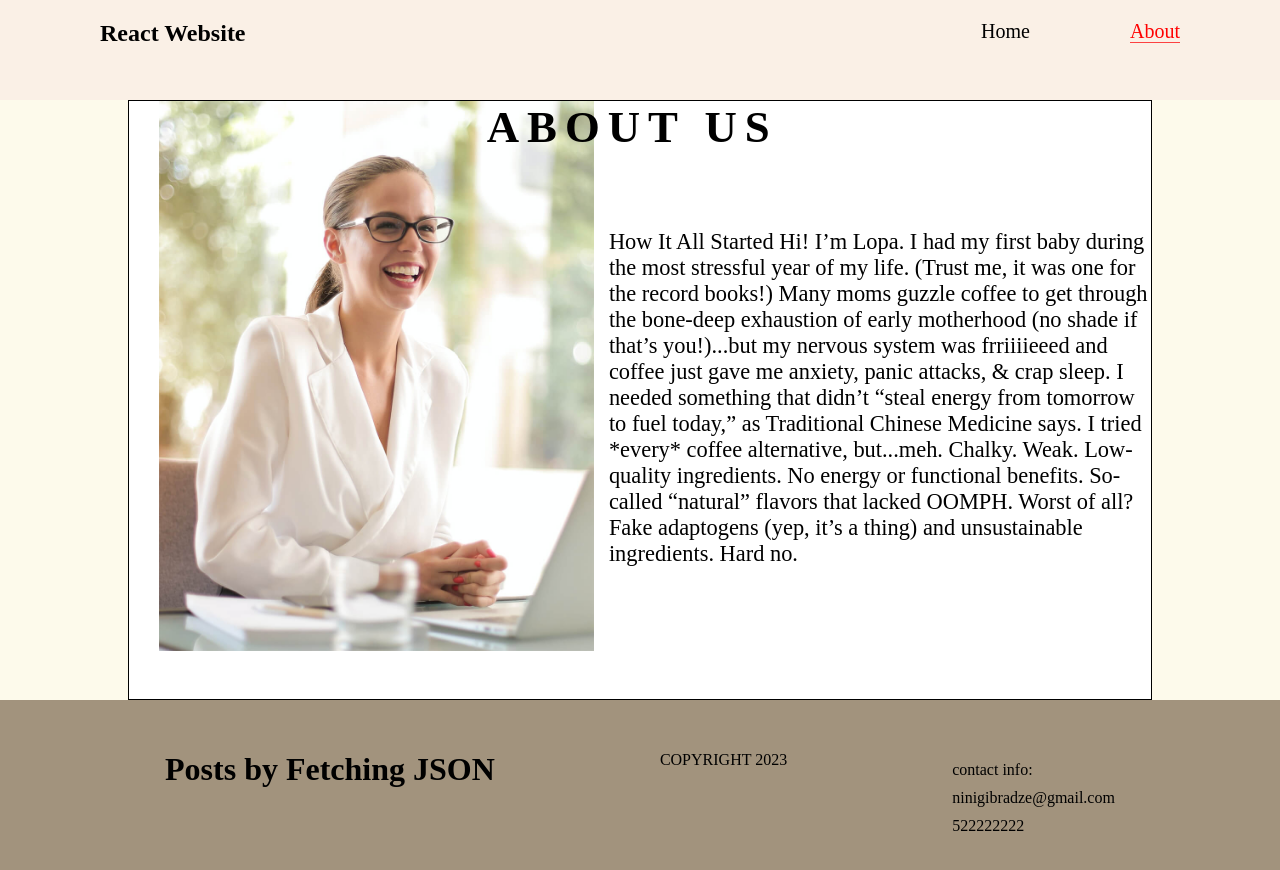
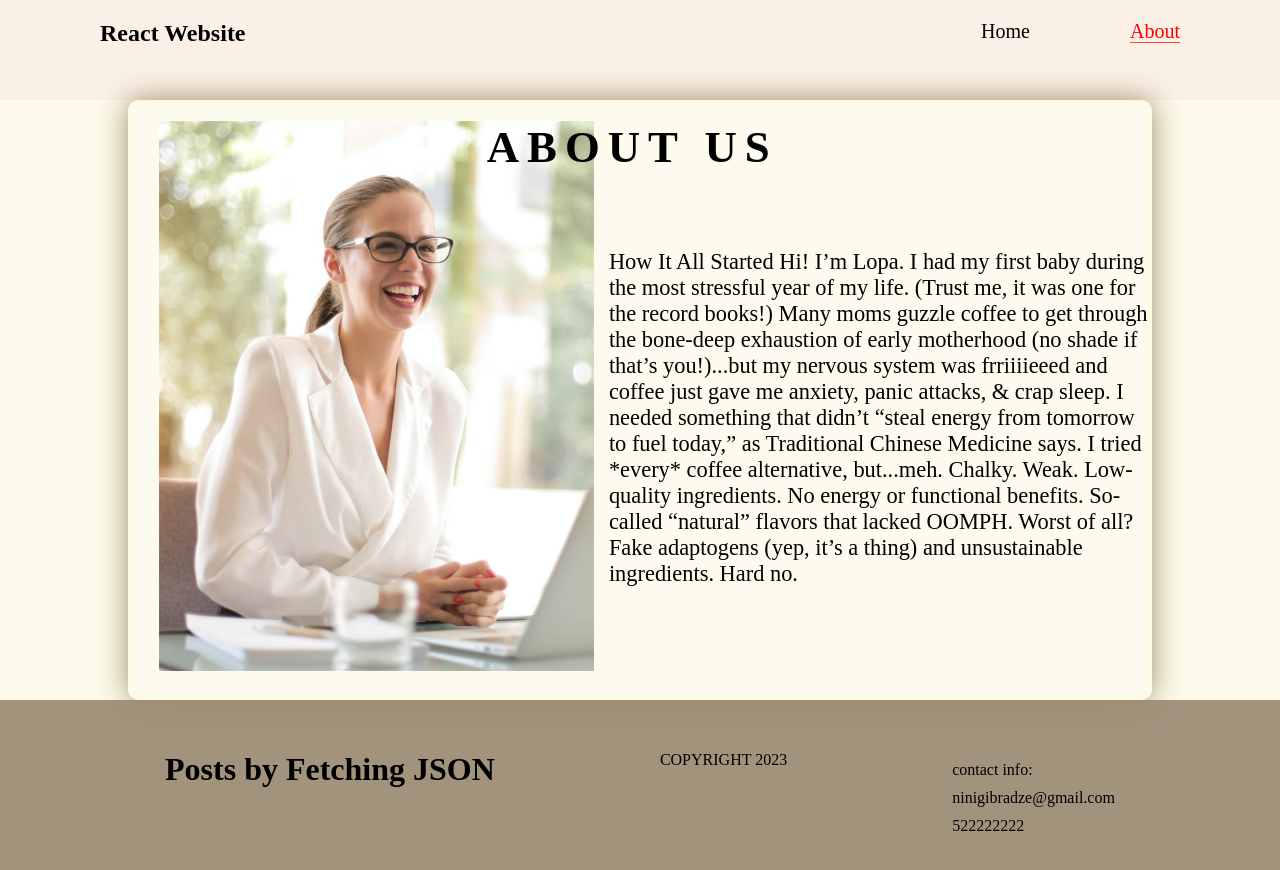
Before and after one commit to n1kalai/test-react, a React (Create React App) app: page /about in a window 1280 px wide. Built offline with nearby package versions, Linux system fonts and the light colour scheme.

Commit message:
edited about css

```diff
--- a/src/components/About.jsx
+++ b/src/components/About.jsx
@@ -8,12 +8,15 @@ export const About = () => {
         display: flex;
         justify-content: space-between;
         height: 600px;
-        background-color: white;
+        background-color: #fdfbed;
         margin-left: auto;
         margin-right: auto;
-        border: solid 1px black;
+        border: solid 1px #fefdc8;
+        border-radius: 10px;
         gap: 15px;
         position: relative;
+        padding-top: 20px;
+        box-shadow: 0 0 30px #9e8a69;
         & img {
             width: 500px;
             height: 550px;
```
